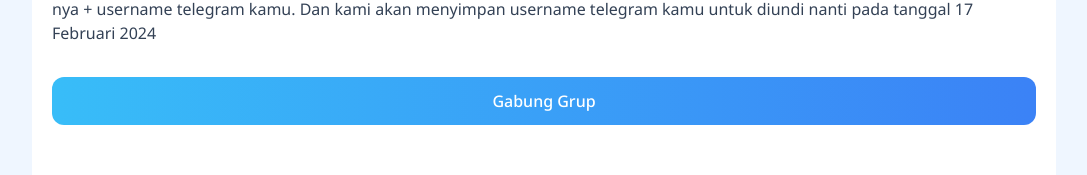
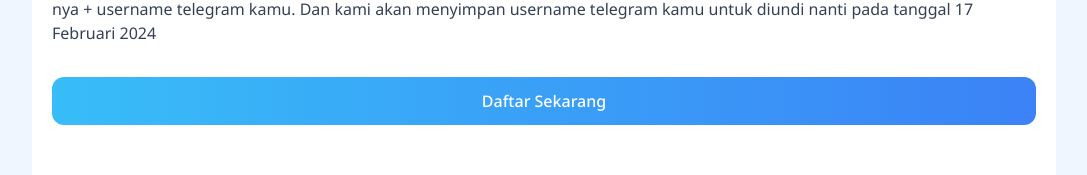
Before and after one commit to mfebriann/Party-ML, a React (Vite) app: page /event/1 in a window 1280 px wide. Shown: the part 367-542 px from the top of the page, without its empty margins (96-1183 px from the left). Built offline with nearby package versions, Linux system fonts and the light colour scheme.

Commit message:
added event expired and button direct to google form

```diff
--- a/src/pages/ContentEvent.jsx
+++ b/src/pages/ContentEvent.jsx
@@ -23,6 +23,11 @@ const ContentEvent = () => {
         </h1>
         <p className="mt-2 text-sm text-slate-400">
           {contentEvent.startdate} - {contentEvent.enddate}
+          {contentEvent.isExpired && (
+            <span className="ml-2 font-semibold text-red-600">
+              [Event Berakhir]
+            </span>
+          )}
         </p>
         <p className="mt-4 text-slate-700">
           {Object.keys(contentEvent).length > 0 &&
@@ -55,9 +60,11 @@ const ContentEvent = () => {
         </p>
         <a
           href={contentEvent.isExpired ? "#" : contentEvent.link}
+          target="_blank"
+          rel="noreferrer"
           className={`mb-12 mt-8 block rounded-xl p-3 text-center font-medium ${contentEvent.isExpired ? buttonDisable : buttonActive}`}
         >
-          Gabung Grup
+          Daftar Sekarang
         </a>
         <Link to={"/"} className="mx-auto block w-max text-blue-600 underline">
           Kembali
```
